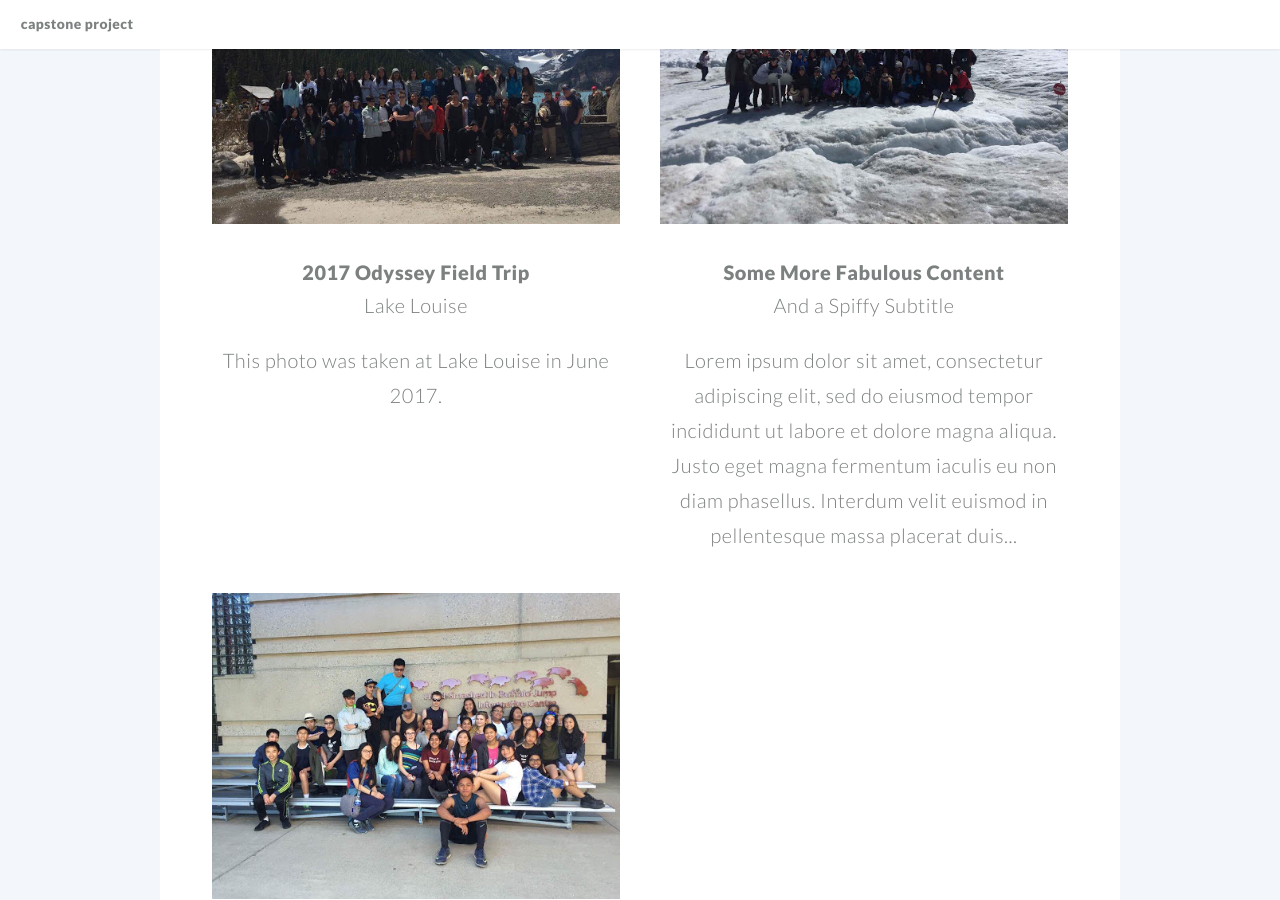
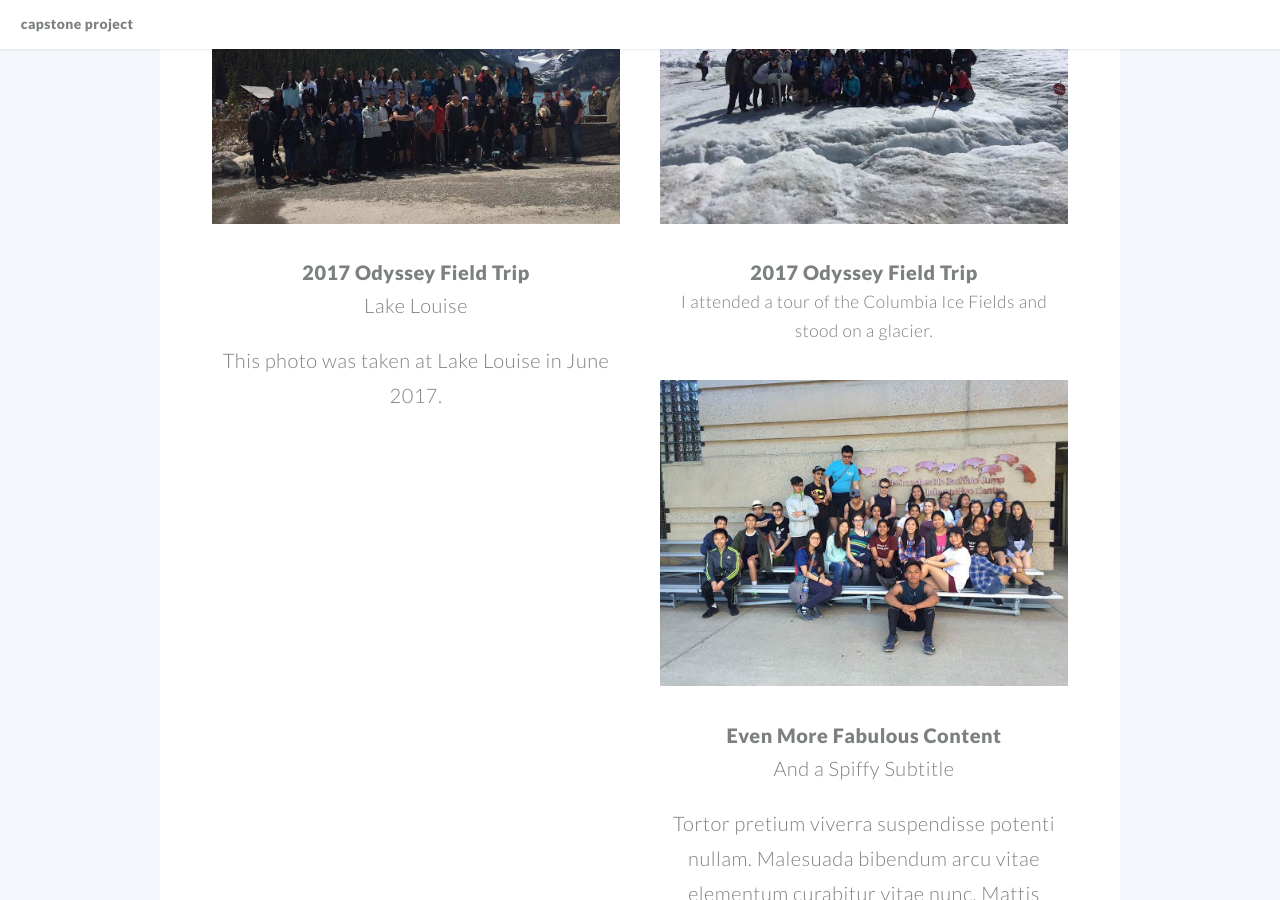
Before and after one commit to wqyzeng/wqyzeng.github.io, a Jekyll site: the page built from index.md, in a window 1280 px wide and 900 px high, scrolled down 1785 px. Built offline with Jekyll 4.4.1, drawn with Linux system fonts in a browser that asks for light colours.

Commit message:
Update example1.html

```diff
--- a/_includes/example1.html
+++ b/_includes/example1.html
@@ -1,3 +1,2 @@
-<h1><a href="#">Some More Fabulous Content</a></h1>
-<h2>And a Spiffy Subtitle<h2>
-<p>Lorem ipsum dolor sit amet, consectetur adipiscing elit, sed do eiusmod tempor incididunt ut labore et dolore magna aliqua. Justo eget magna fermentum iaculis eu non diam phasellus. Interdum velit euismod in pellentesque massa placerat duis...</p>
+<h1><a href="#">2017 Odyssey Field Trip</a></h1>
+<p>I attended a tour of the Columbia Ice Fields and stood on a glacier. </p>
```
